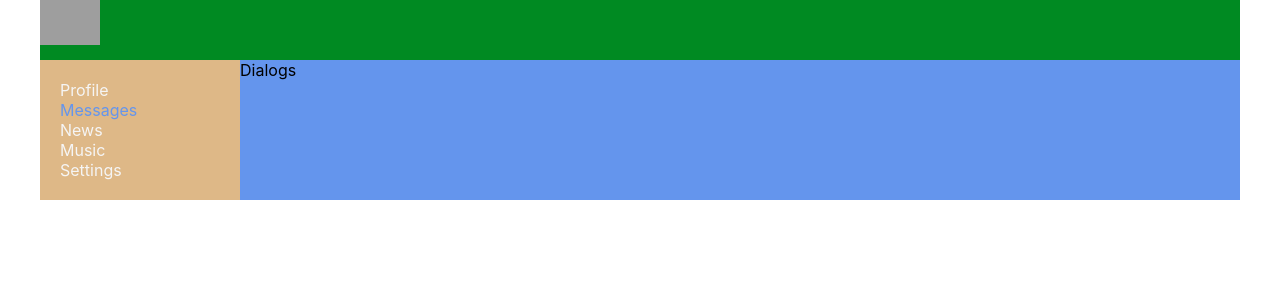
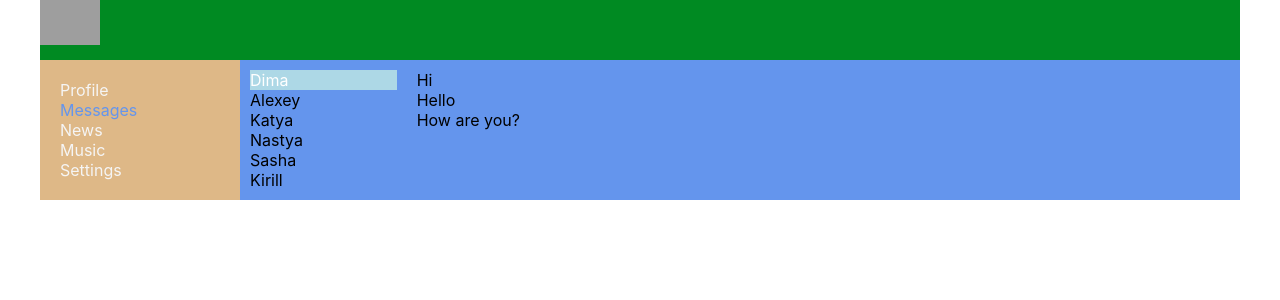
Before and after one commit to wrolanda/my_big_project_js, a React (Create React App) app: page /dialogs in a window 1280 px wide. Shown: the top 300 px of the page. Built offline with nearby package versions, Linux system fonts and the light colour scheme; grey boxes are pictures that could not be loaded.

Commit message:
21 Dialogues started

```diff
--- a/src/components/Dialogs/Dialogs.jsx
+++ b/src/components/Dialogs/Dialogs.jsx
@@ -2,8 +2,20 @@ import classes from './Dialogs.module.css';
 
 const Dialogs = (props) => {
     return (
-        <div>
-            Dialogs
+        <div className={classes.dialogs}>
+            <div className={classes.dialogsItems}>
+                <div className={classes.dialog + ' ' + classes.active}>Dima</div>
+                <div className={classes.dialog}>Alexey</div>
+                <div className={classes.dialog}>Katya</div>
+                <div className={classes.dialog}>Nastya</div>
+                <div className={classes.dialog}>Sasha</div>
+                <div className={classes.dialog}>Kirill</div>
+            </div>
+            <div className={classes.messages}>
+                <div className={classes.message}>Hi</div>
+                <div className={classes.message}>Hello</div>
+                <div className={classes.message}>How are you?</div>
+            </div>
         </div>
     );
 }
--- a/src/components/Dialogs/Dialogs.module.css
+++ b/src/components/Dialogs/Dialogs.module.css
@@ -0,0 +1,21 @@
+.dialogs {
+    display: grid;
+    grid-template-columns: 2fr 10fr;
+}
+
+.dialogsItems {
+    padding: 10px;
+}
+
+.dialogsItems .active {
+    color: white;
+    background-color: lightblue;
+}
+
+.messages {
+    padding: 10px;
+}
+
+.message {
+
+}
```
